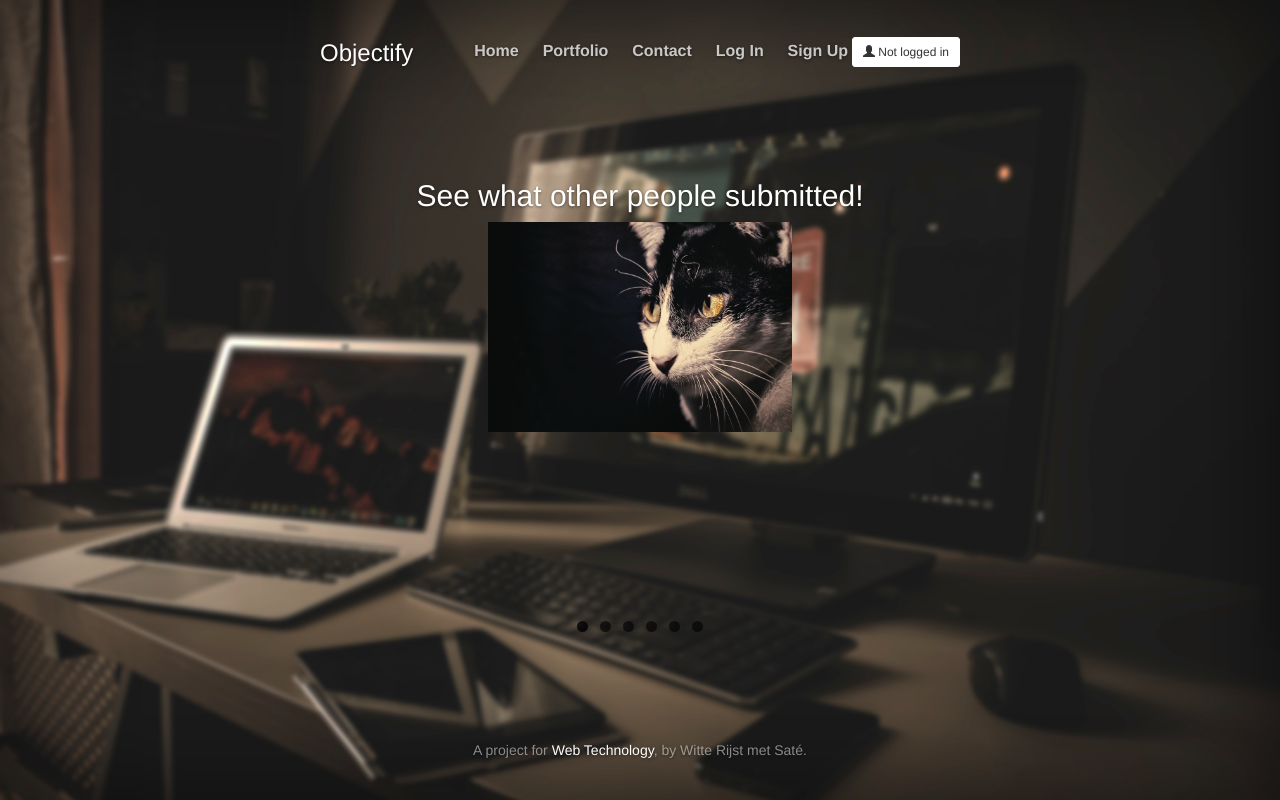
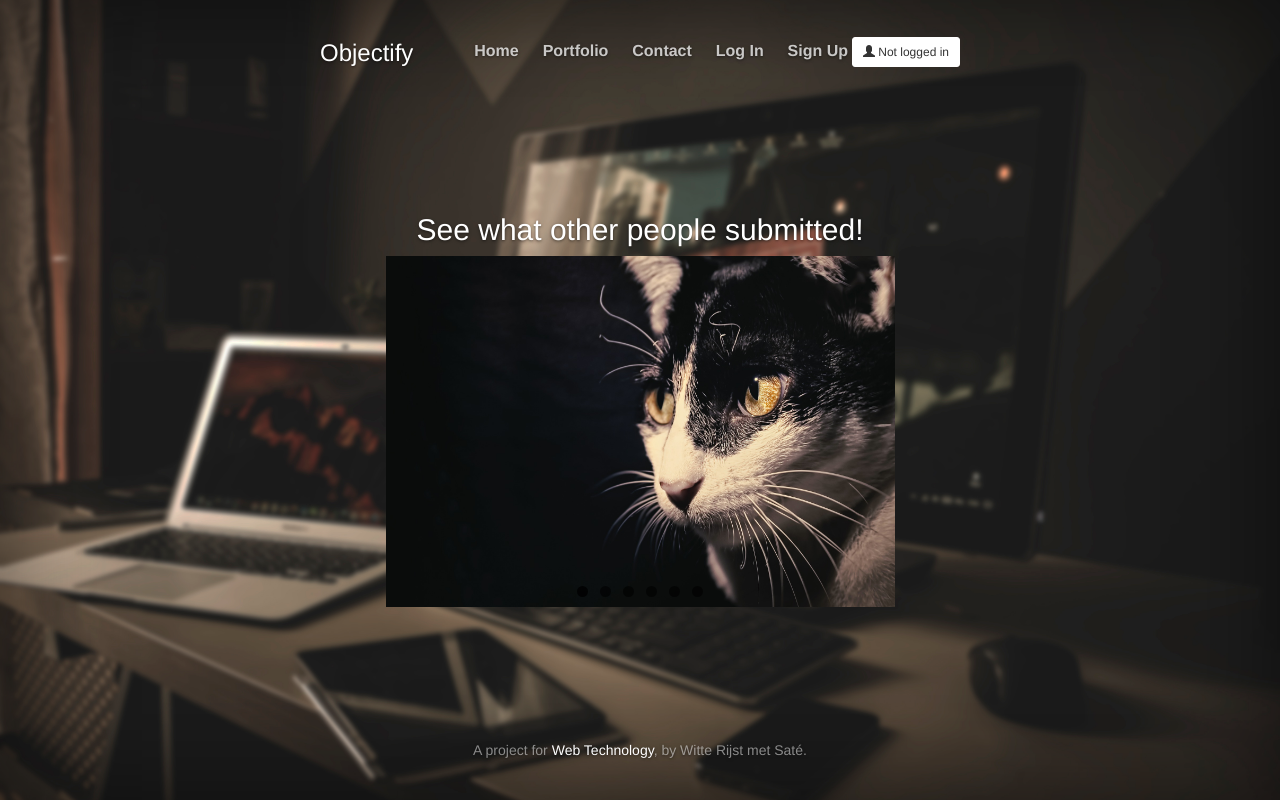
Before and after one commit to rensoostenbach/microblog, a Flask app: page /portfolio/ in a window 1280 px wide. Run offline with Flask 2, Linux system fonts and the light colour scheme; some libraries are stand-ins or nearby versions.

Commit message:
Responsive imgages v4

```diff
--- a/app/static/css/cover.css
+++ b/app/static/css/cover.css
@@ -109,8 +109,8 @@ figcaption {
 
 .slides {
     padding: 0;
-    width: 609px;
-    height: 420px;
+    width: 509px;
+    height: 351px;
     display: block;
     margin: 0 auto;
     position: relative;
@@ -132,8 +132,8 @@ figcaption {
 .slide {
     top: 0;
     opacity: 0;
-    width: 609px;
-    height: 420px;
+    width: 509px;
+    height: 351px;
     display: block;
     position: absolute;
 
@@ -143,8 +143,8 @@ figcaption {
 }
 
 .slide img {
-    width: 50%;
-    height: 50%;
+    width: 100%;
+    height: 100%;
 }
 
 .nav label {
```
